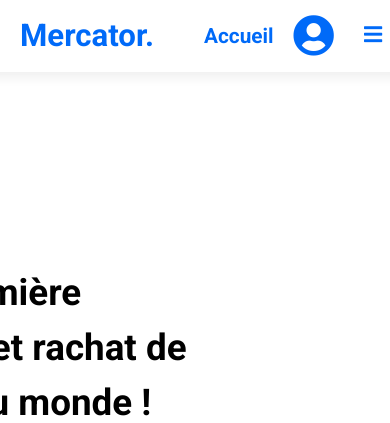
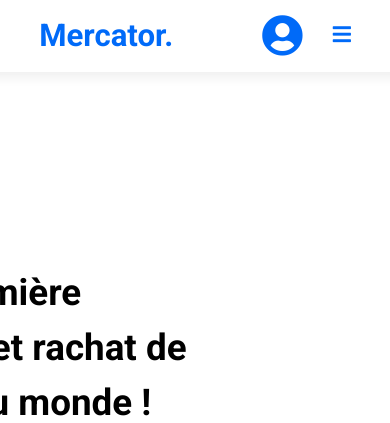
Before and after one commit to JessimH/Mercator, a PHP site: page / in a window 390 px wide. Shown: the top 423 px of the page. Run offline with PHP 8.4, Linux system fonts and the light colour scheme; data that the repository does not hold is empty; some libraries are stand-ins or nearby versions.

Commit message:
Update Responsive NAV

```diff
--- a/views/partials/nav.php
+++ b/views/partials/nav.php
@@ -11,9 +11,9 @@
         <p class="logo"><a href="index.php?p=index">Mercator.</a></p>
     <?php endif; ?>
     <ul>
-        <li><a href="index.php?p=index">Accueil</a></li>
-        <li><a href="index.php?p=mercato&action=list">Mercato</a></li>
-        <li><a href="index.php?p=a-propos">À Propos</a></li>
+        <li><a class="menu" href="index.php?p=index">Accueil</a></li>
+        <li><a class="menu" href="index.php?p=mercato&action=list">Mercato</a></li>
+        <li><a class="menu" href="index.php?p=a-propos">À Propos</a></li>
         <li><form action="index.php?p=player&action=search" class="row center" method="post">
                 <input class="searchbar" type="search" name="search" placeholder="Rechercher un joueur">
                 <input style="opacity: 0;" type="submit" value="ok">
```
